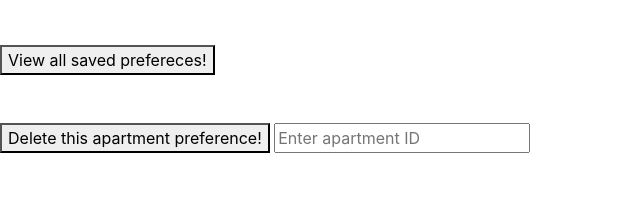
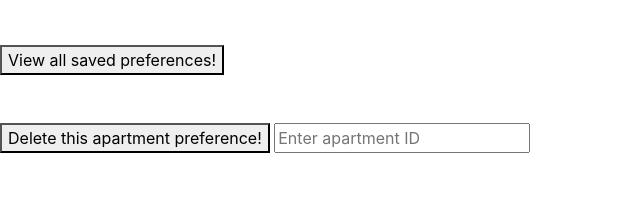
Before and after one commit to tylerr36/project-two-client, a website built with webpack: page index.html in a window 1280 px wide. Both pictures are taken after typing "name@example.com", "Sample123" into the empty fields and a click on the button "Sign in". Shown: the part 475-680 px from the top of the page, 0-640 px from the left. Built offline with nearby package versions, Linux system fonts and the light colour scheme; files whose address does not match are found by name.

Commit message:
Fixed spelling error in HTML
Preference was spelled wrong in one place. Now fixed

```diff
--- a/index.html
+++ b/index.html
@@ -150,7 +150,7 @@ body {
 <br></br>
 
   <form id="viewSelections">
-      <button>View all saved prefereces!</button>
+      <button>View all saved preferences!</button>
   </form>
 
 <br></br>
```
